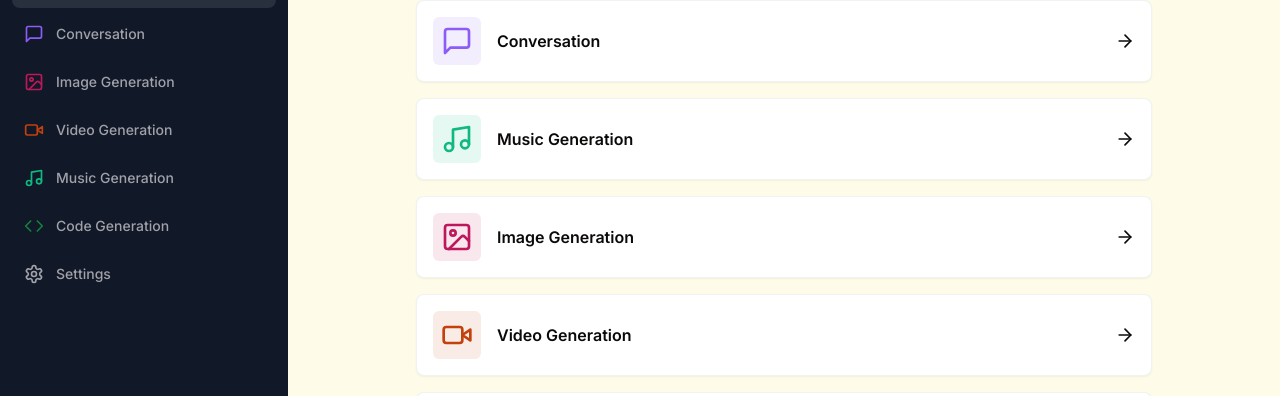
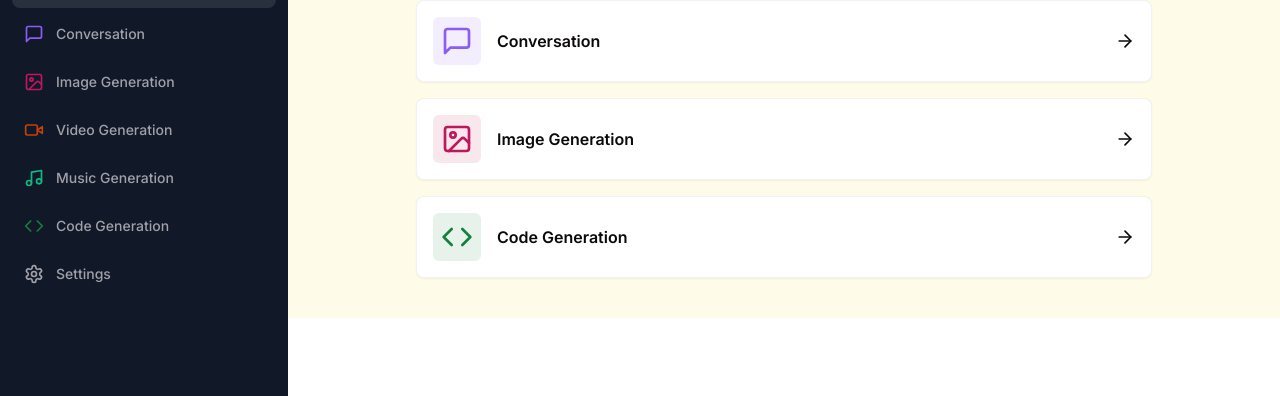
Before and after one commit to buddhi-ashen/imagin_saas, a Next.js app: page /dashboard in a window 1280 px wide. Shown: the part 148-544 px from the top of the page. Built offline with nearby package versions, Linux system fonts and the light colour scheme; no server answers.

Commit message:
Update constants.ts

```diff
--- a/constants.ts
+++ b/constants.ts
@@ -11,25 +11,11 @@ export const tools = [
     bgColor: "bg-violet-500/10",
   },
   {
-    label: 'Music Generation',
-    icon: Music,
-    href: '/music',
-    color: "text-emerald-500",
-    bgColor: "bg-emerald-500/10",
-  },
-  {
     label: 'Image Generation',
     icon: ImageIcon,
     color: "text-pink-700",
     bgColor: "bg-pink-700/10",
     href: '/image',
-  },
-  {
-    label: 'Video Generation',
-    icon: VideoIcon,
-    color: "text-orange-700",
-    bgColor: "bg-orange-700/10",
-    href: '/video',
   },
   {
     label: 'Code Generation',
```
